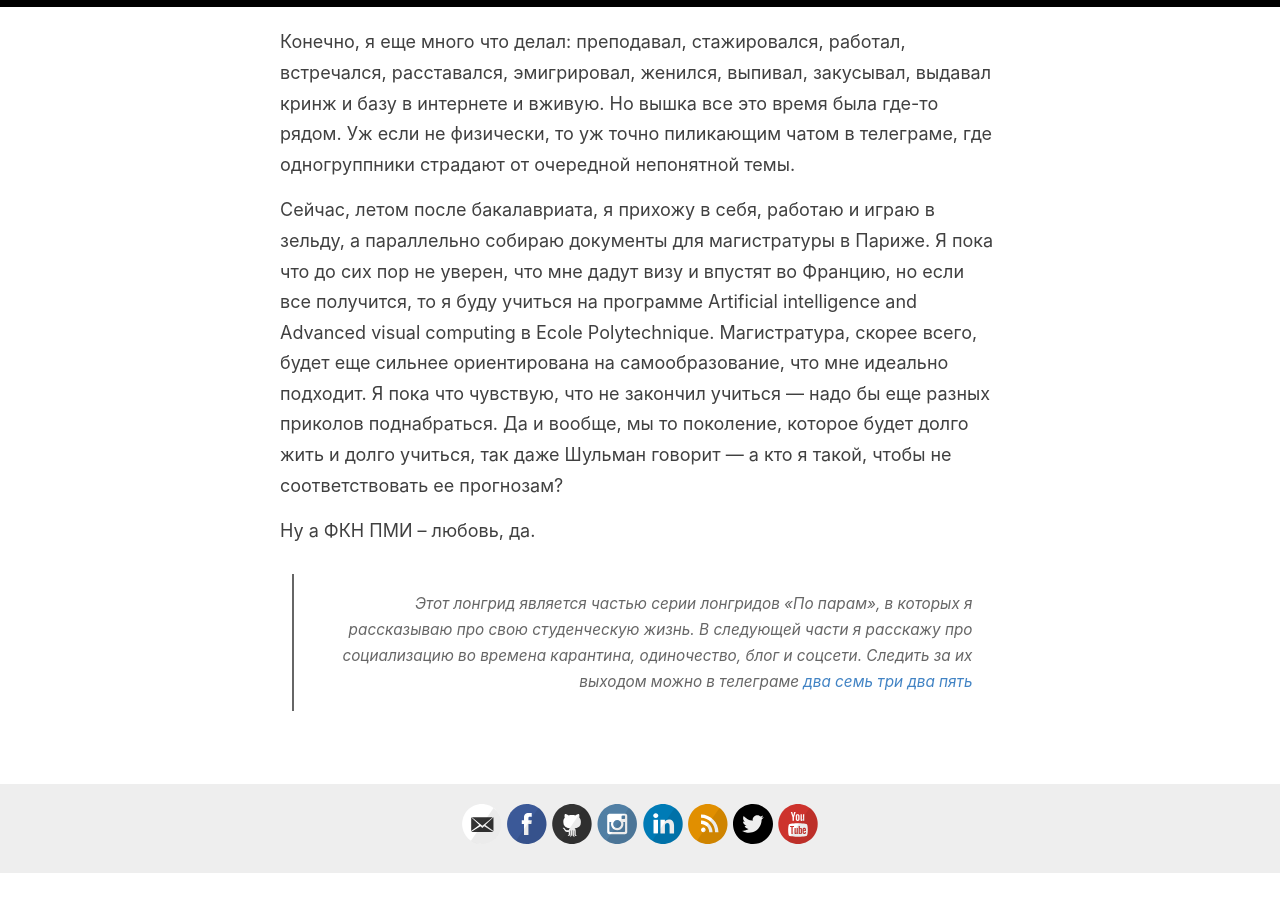
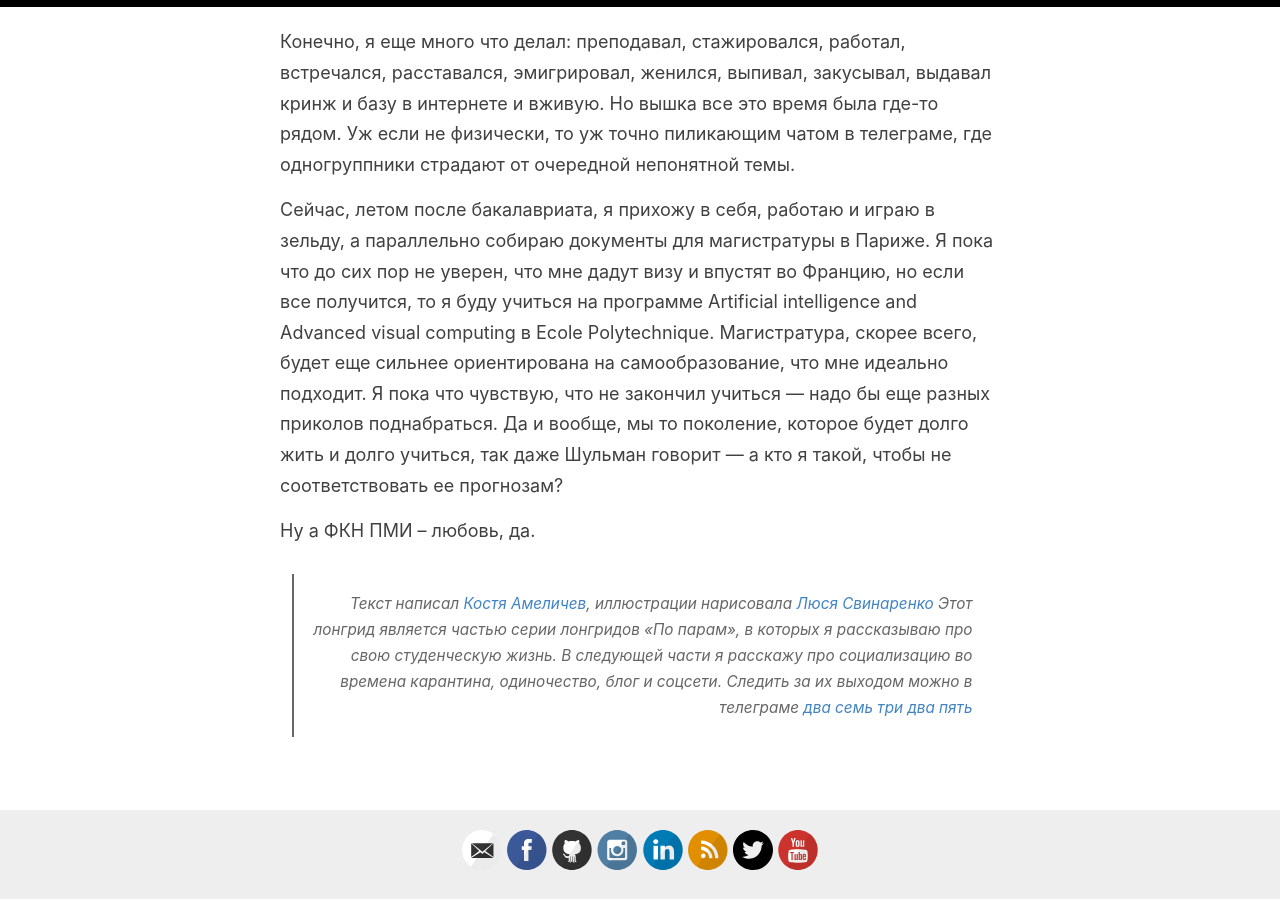
Before and after one commit to KiK0S/kik0s.github.io, a Jekyll site: the page built from _posts/2023-07-09-studies-and-hse.md, in a window 1280 px wide and 900 px high, scrolled down 16539 px. Built offline with Jekyll 4.4.1, drawn with Linux system fonts in a browser that asks for light colours; formulas are drawn with MathJax 3; before the commit the page ends 17413 px from its top, so only the background shows below that.

Commit message:
Update 2023-07-09-studies-and-hse.md: add credits

```diff
--- a/_posts/2023-07-09-studies-and-hse.md
+++ b/_posts/2023-07-09-studies-and-hse.md
@@ -211,4 +211,5 @@ mathjax: true
 
 Ну а ФКН ПМИ -- любовь, да.
 
+> Текст написал [Костя Амеличев](instagram.com/i_love_vozpet0s), иллюстрации нарисовала [Люся Свинаренко](https://instagram.com/deadmarla)
 > Этот лонгрид является частью серии лонгридов <<По парам>>, в которых я рассказываю про свою студенческую жизнь. В следующей части я расскажу про социализацию во времена карантина, одиночество, блог и соцсети. Следить за их выходом можно в телеграме [два семь три два пять](https://t.me/blog_27325)
```
